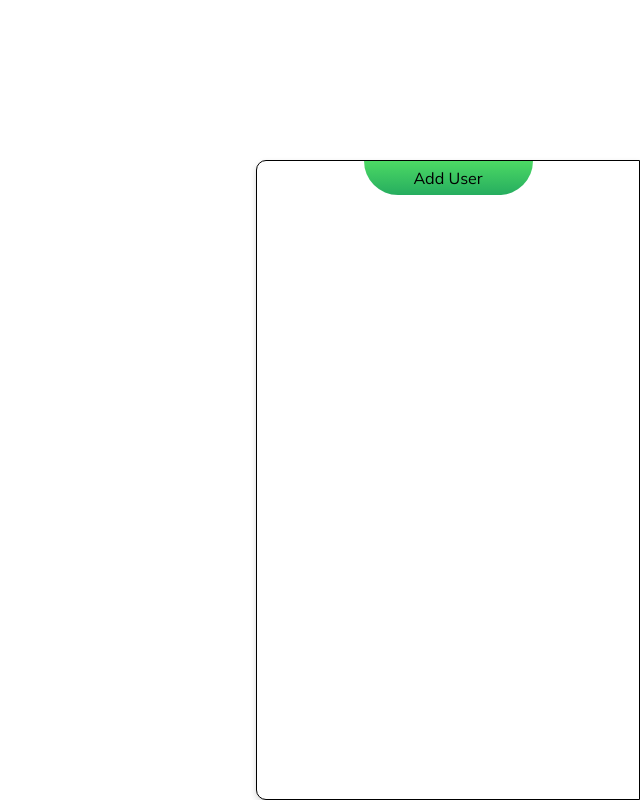
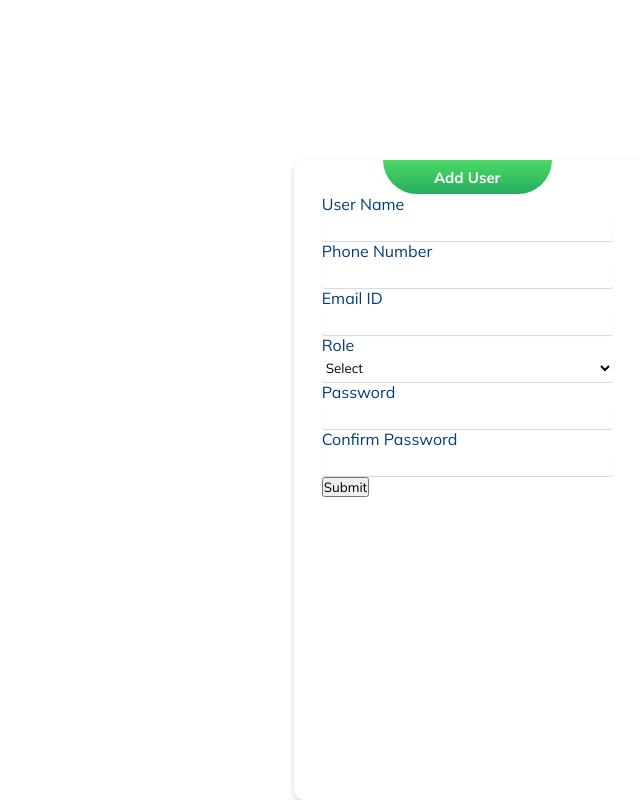
Before and after one commit to akramws/crm-practice, a React (Create React App) app: page /add-user in a window 1280 px wide. Shown: the whole page, without its empty margins (640-1280 px from the left). Built offline with nearby package versions, Linux system fonts and the light colour scheme.

Commit message:
dsdfsdfaf

```diff
--- a/src/Component/AddUser.jsx
+++ b/src/Component/AddUser.jsx
@@ -1,17 +1,46 @@
-import React from 'react'
-import "./Style/AddUser.css"
+import React from "react";
+import "./Style/AddUser.css";
 
 const AddUser = () => {
   return (
-    <div className='add-user-section'>
-        <div className='add-user-main-section'>
-            <div className='add-user-header'>
-                <p>Add User</p>
-            </div>
-            <div></div>
+    <div className="add-user-section">
+      <div className="add-user-main-section">
+        <div className="add-user-header">
+          <p>Add User</p>
         </div>
+        <div className="add-user-form-header">
+          <form action="" className="add-user-form-body">
+            <label htmlFor="uName">User Name</label><br />
+            <input type="text" id="uName" /><br />
+
+            <label htmlFor="pNumber">Phone Number</label><br />
+            <input type="text" id="pNumber" /><br />
+
+            <label htmlFor="email">Email ID</label><br />
+            <input type="email" id="email" /><br />
+
+            <label htmlFor="role">Role</label><br />
+            <select id="role">
+              <option selected hidden>
+                Select
+              </option>
+              <option>Team Lead</option>
+              <option>Admin</option>
+              <option>Team Member</option>
+            </select><br />
+
+            <label htmlFor="password">Password</label><br />
+            <input type="password" id="password" /><br />
+
+            <label htmlFor="confirmPassword">Confirm Password</label><br />
+            <input type="password" id="confirmPassword" /><br />
+
+            <button>Submit</button>
+          </form>
+        </div>
+      </div>
     </div>
-  )
-}
+  );
+};
 
-export default AddUser
+export default AddUser;
--- a/src/Component/Style/AddUser.css
+++ b/src/Component/Style/AddUser.css
@@ -9,12 +9,14 @@
 .add-user-section .add-user-main-section{
     position: fixed;
     display: flex;
-    justify-content: center;
-    width: 30%;
+    flex-direction: column;
+    align-items: center;
+    /* justify-content: center; */
+    width: 27%;
     height: 80%;
     background: #FFFFFF 0% 0% no-repeat padding-box;
     box-shadow: 0px 3px 6px #00000029;
-    border: 1px solid black;
+    /* border: 1px solid black; */
     border-radius: 10px 0px 0px 10px;
     opacity: 1;
     bottom: 0;
@@ -31,3 +33,32 @@
     width: 169px;
     height: 34px;
 }
+
+.add-user-section .add-user-main-section .add-user-header p {
+    font: bold 15px/19px Mulish;
+    letter-spacing: 0px;
+    color: #FFFFFF;
+}
+
+.add-user-form-body label{
+    font: normal normal medium 12px/15px Mulish;
+    color: #043C79;
+}
+
+.add-user-form-body input{
+    width: 291px;
+height: 27px;
+background: #FFFFFF 0% 0% no-repeat padding-box;
+box-shadow: 0px 1px 1px #00000029;
+border-radius: 3px;
+border: none;
+}
+
+.add-user-form-body select{
+    width: 291px;
+    height: 27px;
+    background: #FFFFFF 0% 0% no-repeat padding-box;
+    box-shadow: 0px 1px 1px #00000029;
+    border-radius: 3px;
+    border: none;
+}
```
